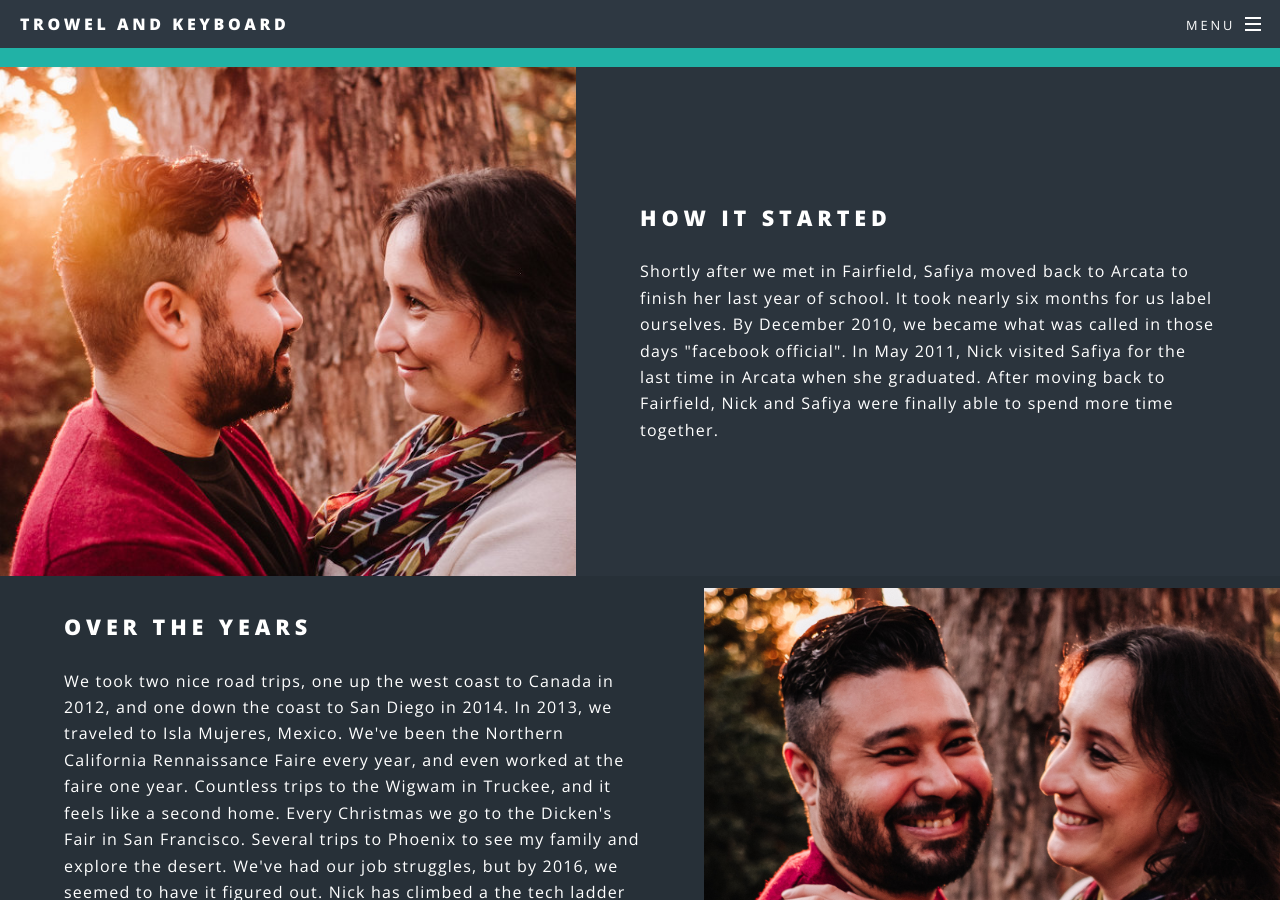
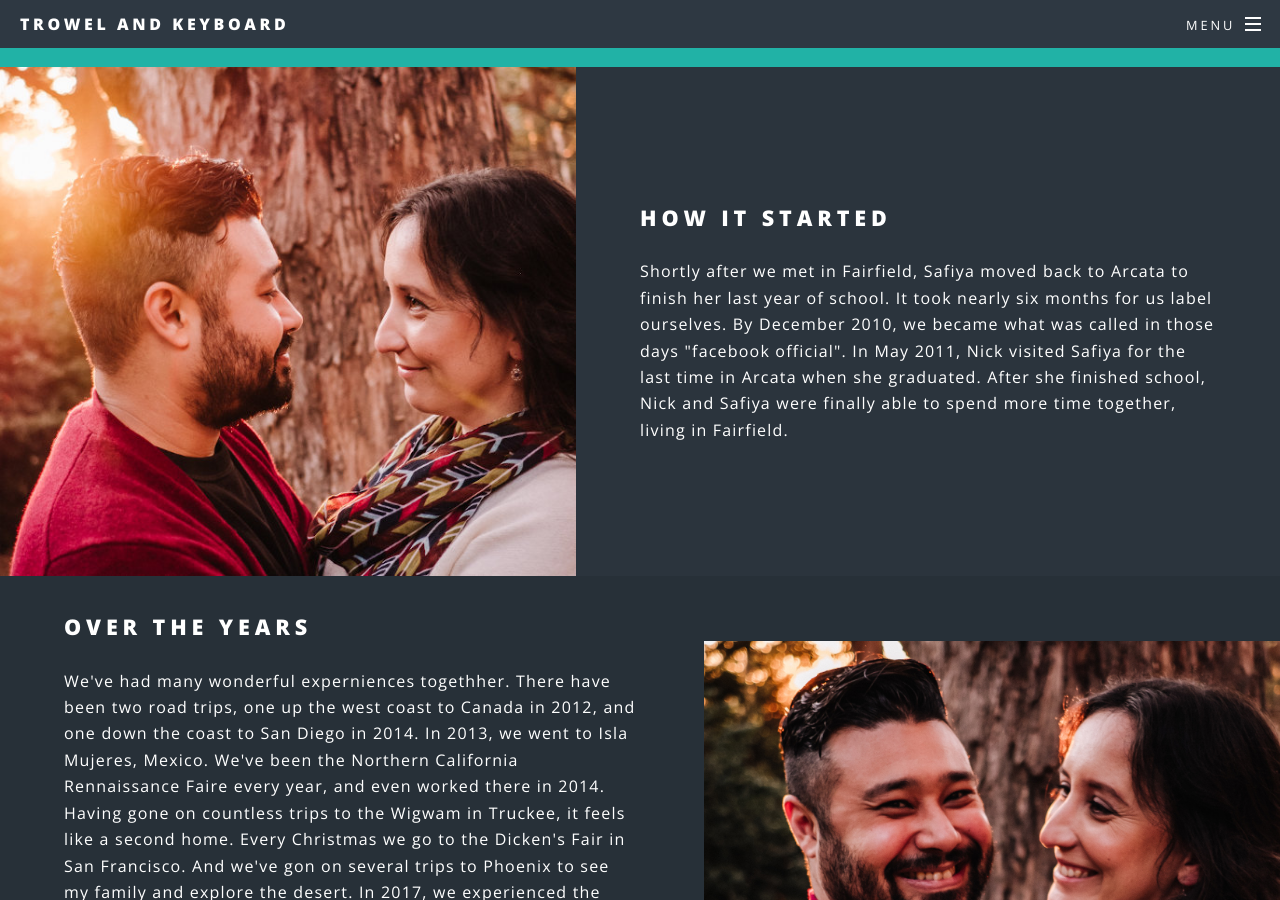
Before and after one commit to trowelandkeyboard/trowelandkeyboard.github.io, a Jekyll site: the page built from index.html, in a window 1280 px wide and 900 px high, scrolled down 1354 px. Built offline with Jekyll 4.4.1, drawn with Linux system fonts in a browser that asks for light colours; some of the changed text lies outside the part shown.

Commit message:
Update index.html
More writing

```diff
--- a/index.html
+++ b/index.html
@@ -37,26 +37,30 @@ layout: landing
 								</h2>
 								<p>Shortly after we met in Fairfield, Safiya moved back to Arcata to finish her last year of school. It took nearly six months for us label ourselves.
 								By December 2010, we became what was called in those days "facebook official". In May 2011, Nick visited Safiya for the last time in Arcata when she graduated.
-								After moving back to Fairfield, Nick and Safiya were finally able to spend more time together.</p>
+								After she finished school, Nick and Safiya were finally able to spend more time together, living in Fairfield.</p>
 							</div>
 						</section>
 						<section class="spotlight">
 							<div class="image"><img src="images/pic02.jpg" alt="" /></div><div class="content">
 								<h2>Over the Years<br />
 								</h2>
-								<p>We took two nice road trips, one up the west coast to Canada in 2012, and one down the coast to San Diego in 2014.
-								In 2013, we traveled to Isla Mujeres, Mexico. We've been the Northern California Rennaissance Faire every year, and even worked at the faire one year.
-								Countless trips to the Wigwam in Truckee, and it feels like a second home. Every Christmas we go to the Dicken's Fair in San Francisco.
-								Several trips to Phoenix to see my family and explore the desert. We've had our job struggles, but by 2016, we seemed to have it figured out.
-								Nick has climbed a the tech ladder and his hard work has finally paid off. Safiya spent years bouncing between archaeology field projects, and finally found a full-time job.
-								In 2019, we were able to join</p>
+								<p>We've had many wonderful experniences togethher. There have been two road trips, one up the west coast to Canada in 2012, and one down the coast to San Diego in 2014.
+								In 2013, we went to Isla Mujeres, Mexico. We've been the Northern California Rennaissance Faire every year, and even worked there in 2014.
+								Having gone on countless trips to the Wigwam in Truckee, it feels like a second home. Every Christmas we go to the Dicken's Fair in San Francisco.
+								And we've gon on several trips to Phoenix to see my family and explore the desert. In 2017, we experienced the Wonderful Wizarding World. We've had our job struggles, but by 2016, we seemed to have it figured out.
+								Nick has climbed a the tech ladder and his hard work has finally paid off. Safiya spent years bouncing between archaeology field projects, and has settled into career mode.
+								In 2019, we were able to join the homeowner's club after we bought our little house in Richmond, California.</p>
 							</div>
 						</section>
 						<section class="spotlight">
 							<div class="image"><img src="images/pic03.jpg" alt="" /></div><div class="content">
-								<h2>Augue eleifend aliquet<br />
-								sed condimentum</h2>
-								<p>Aliquam ut ex ut augue consectetur interdum. Donec hendrerit imperdiet. Mauris eleifend fringilla nullam aenean mi ligula.</p>
+								<h2>Thank you<br />
+								For being a part of our lives</h2>
+								<p>It means everything to us to share our journey with you. We appreciate you all for having been there for us over the years.
+								We look forward to spending our future with you all.<br />
+							<br />
+							<br />
+							Love, Nick & Safiya</p>
 							</div>
 						</section>
 					</section>
```
